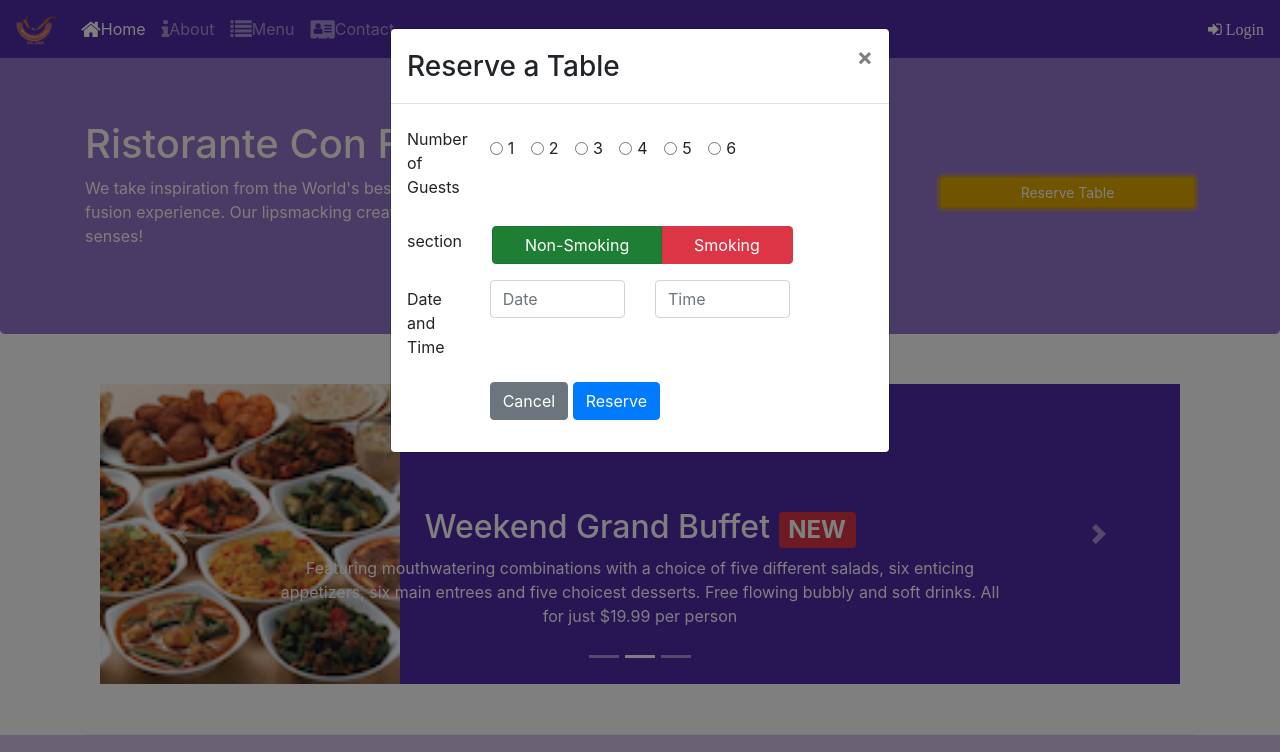
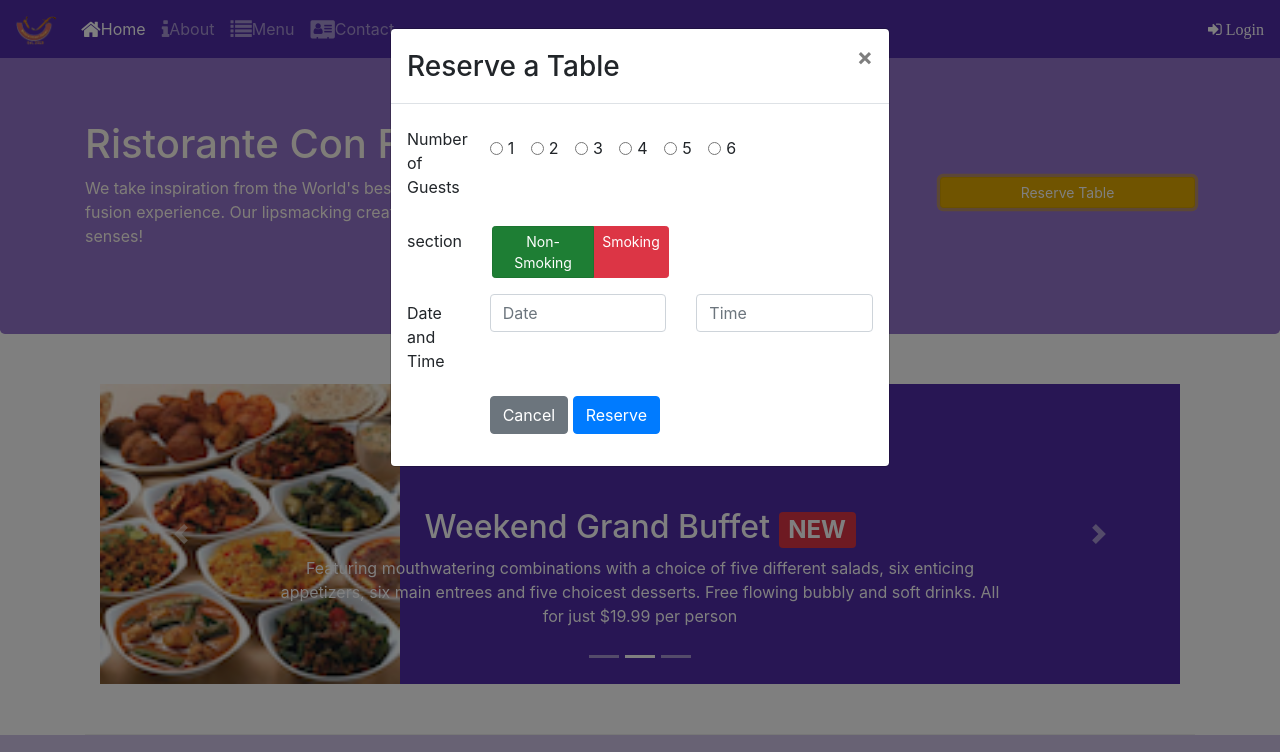
Before and after one commit to rkp09/confution, a website: page index.html in a window 1280 px wide. Both pictures are taken after a click on the button "Reserve Table". Shown: the top 752 px of the page. Drawn offline with nearby package versions, Linux system fonts and the light colour scheme.

Commit message:
section button, time and date button of the modal has changed

```diff
--- a/index.html
+++ b/index.html
@@ -222,13 +222,13 @@
 							<div class="form-group row">
 								<label for="non-smoking-smoking"
 									class='col-12 col-sm-auto col-form-label'>section</label>
-								<div id='non-smoking-smoking' class="btn-group btn-group-toggle col-12 col-sm-8 mt-sm-1"
+								<div id='non-smoking-smoking' class="btn-group btn-group-toggle col-12 col-sm-5 mt-sm-1"
 									role='group' data-toggle='buttons' aria-lebel='basic example'>
-									<label class="btn btn-success active">
+									<label class="btn btn-sm btn-success active">
 										<input type="radio" name="options" id="option1" autocomplete="off" checked>
 										Non-Smoking
 									</label>
-									<label class="btn btn-danger">
+									<label class="btn btn-sm btn-danger">
 										<input type="radio" name="options" id="option2" autocomplete="off"> Smoking
 									</label>
 								</div>
@@ -236,10 +236,10 @@
 							<div class="form-group row">
 								<label for="dateAndTime" class="col-12 col-sm-2 col-form-label">Date and
 									Time</label>
-								<div class="col-6 col-sm-4">
+								<div class="col-6 col-sm-5">
 									<input type="text" class="form-control" id="date" name="date" placeholder="Date">
 								</div>
-								<div class="col-6 col-sm-4">
+								<div class="col-6 col-sm-5">
 									<input type="text" class="form-control" id="time" name="time" placeholder="Time">
 								</div>
 							</div>
```
